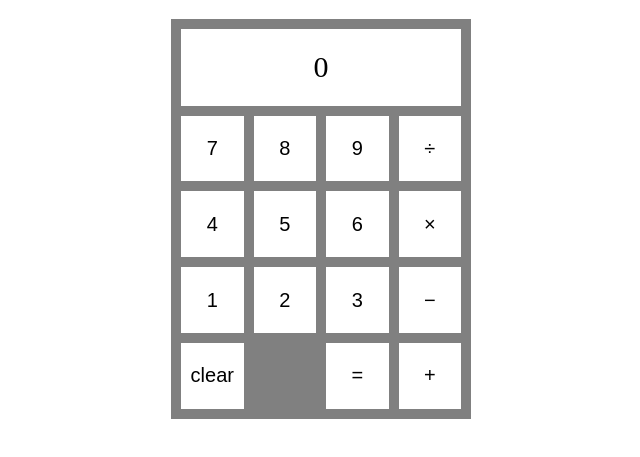
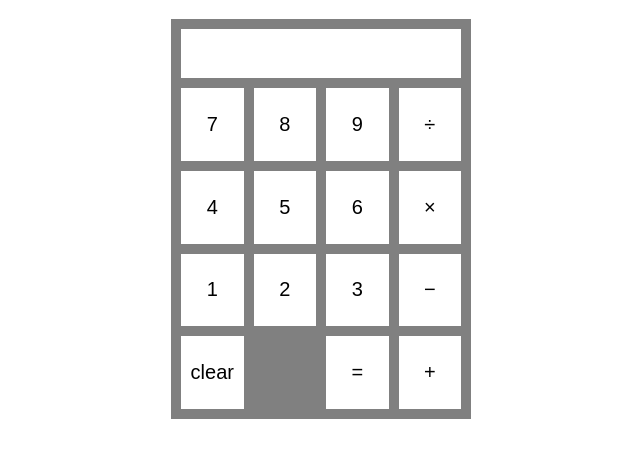
Before and after one commit to EventBridge/calculator, a plain HTML site: page index.html in a window 1280 px wide. Both pictures are taken after a click on the button "clear". Shown: the part 61-518 px from the top of the page, without its empty margins (319-959 px from the left). Drawn offline with Linux system fonts and the light colour scheme.

Commit message:
keypad input and clear

```diff
--- a/calculator.js
+++ b/calculator.js
@@ -1,3 +1,20 @@
+let displayNumber = document.querySelector('.screen');
+let variableDisplay = displayNumber;
+
+const keypad = document.querySelectorAll('.keypad');
+
+keypad.forEach((item) => {
+    item.addEventListener('click', () => {
+        displayNumber.textContent = displayNumber.textContent + item.textContent;
+    });
+});
+
+const clearButton = document.querySelector('.clear');
+
+clearButton.addEventListener('click', () => {
+    displayNumber.textContent = '';
+});
+
 function add(a,b) {
     return a+b;
 }
--- a/index.html
+++ b/index.html
@@ -11,22 +11,22 @@
   <body>
     <h1>Calculator App</h1>
     <div class="calculator">
-      <div class="screen">0</div>
-      <button>7</button>
-      <button>8</button>
-      <button>9</button>
+      <div class="screen"></div>
+      <button class="keypad">7</button>
+      <button class="keypad">8</button>
+      <button class="keypad" >9</button>
       <button>&divide;</button>
-      <button>4</button>
-      <button>5</button>
-      <button>6</button>
+      <button class="keypad">4</button>
+      <button class="keypad">5</button>
+      <button class="keypad" >6</button>
       <button>&times;</button>
-      <button>1</button>
-      <button>2</button>
-      <button>3</button>
+      <button class="keypad">1</button>
+      <button class="keypad">2</button>
+      <button class="keypad">3</button>
       <button>&minus;</button>
-      <button>clear</button>
+      <button class="clear">clear</button>
       <button style="grid-column-start: 3;">&equals;</button>
-      <button style="grid-column-start: 4;">&plus;</button>
+      <button>&plus;</button>
     </div>
   </body>
 </html>
--- a/styles.css
+++ b/styles.css
@@ -25,7 +25,7 @@ h1 {
     font-size: 30px;
     justify-content: center;
     align-items: center;
-    height: 100%;
+    line-height: 30px;
 }
 
 .calculator button {
```
